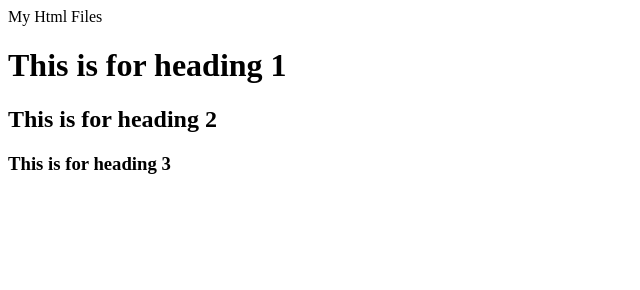
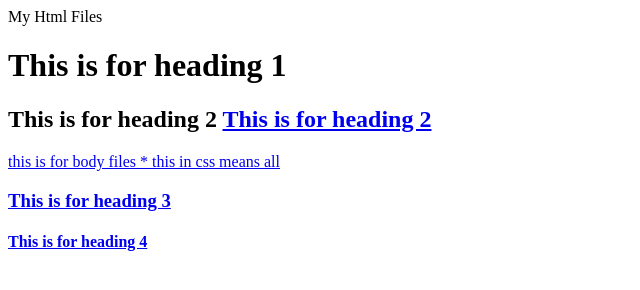
Before and after one commit to OB-Peter/learning-git, a plain HTML site: page index.html in a window 1280 px wide. Shown: the whole page, without its empty margins (0-640 px from the left). Drawn offline with Linux system fonts and the light colour scheme.

Commit message:
Update index.html

```diff
--- a/index.html
+++ b/index.html
@@ -1,4 +1,11 @@
 My Html Files
 <h1>This is for heading 1</h1>
-<h2>This is for heading 2</h2>
+<h2>This is for heading 2</h2i>
+<a href="this is my true worship and it is original>
+<h2>This is for heading 2</h2
+  <body>this is for body files</body>
+  <title>This is always for a title file</title>
+   * this in css means all
 <h3>This is for heading 3</h3>
+<h4>This is for heading 4</h4>
+<title>this is for title file in html</title>
```
